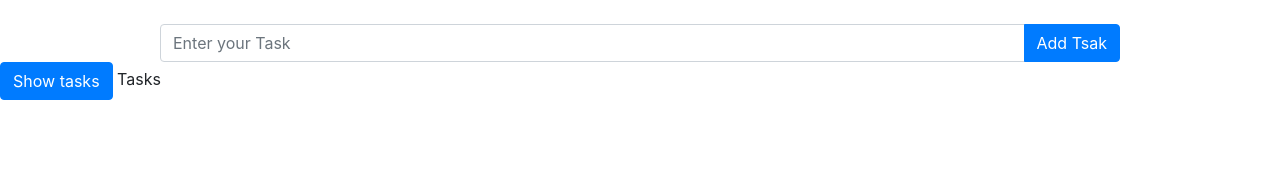
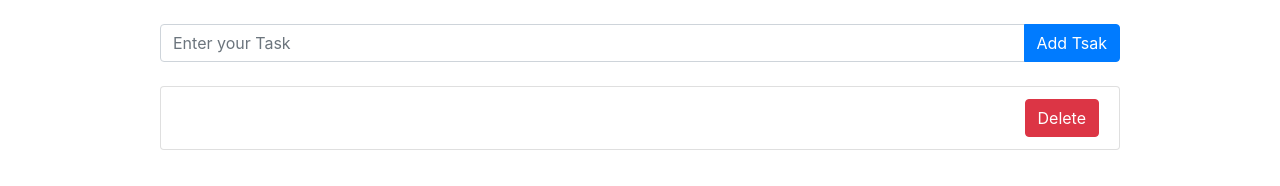
Before and after one commit to ahmed-mostafa1/todo-app, a plain HTML site: page index.html in a window 1280 px wide. Drawn offline with Linux system fonts and the light colour scheme.

Commit message:
setting delete btn

```diff
--- a/index.html
+++ b/index.html
@@ -40,9 +40,8 @@
         <button class="btn btn-primary" id="add" type="button">Add Tsak</button>
       </div>
     </div>
+    <br />
     <!--* Show tasks -->
-    <button class="btn btn-primary" id="show">Show tasks</button>
-    <label class="card-title w-75 mx-auto"> Tasks</label>
     <ul class="list-group w-75 mx-auto" id="list"></ul>
   </body>
   <footer>
--- a/js/main.js
+++ b/js/main.js
@@ -8,6 +8,7 @@ let success = document.getElementById("success");
 let fail = document.getElementById("fail");
 let list = document.getElementById("list");
 let show = document.getElementById("show");
+
 // * Adding Tasks
 btn.addEventListener("click", function () {
   if (txt.value == false) {
@@ -22,8 +23,8 @@ btn.addEventListener("click", function () {
 });
 
 //* Showing Tasks
-show.addEventListener("click", function () {
-  // tasks.forEach((task) => {
+// if (tasks.length > 0) {
+//   tasks.forEach((task) => {
 let li = document.createElement("li");
 let text = document.createElement("span");
 let del = document.createElement("button");
@@ -33,6 +34,7 @@ show.addEventListener("click", function () {
   "justify-content-between",
   "align-items-center"
 );
+text.textContent = txt.value;
 del.classList.add("btn", "btn-danger");
 del.textContent = "Delete";
 
@@ -40,7 +42,14 @@ show.addEventListener("click", function () {
 li.appendChild(del);
 
 document.getElementById("list").appendChild(li);
+//   });
+// } //end if
+
+//! Delete btn
+del.addEventListener("click", function () {
+  let parentDev = this.parentNode;
+  parentDev.remove();
 });
-// });
+
 //*-----------------------------
 console.log(tasks);
```
Lines whose indentation alone changed are shown as unchanged.
